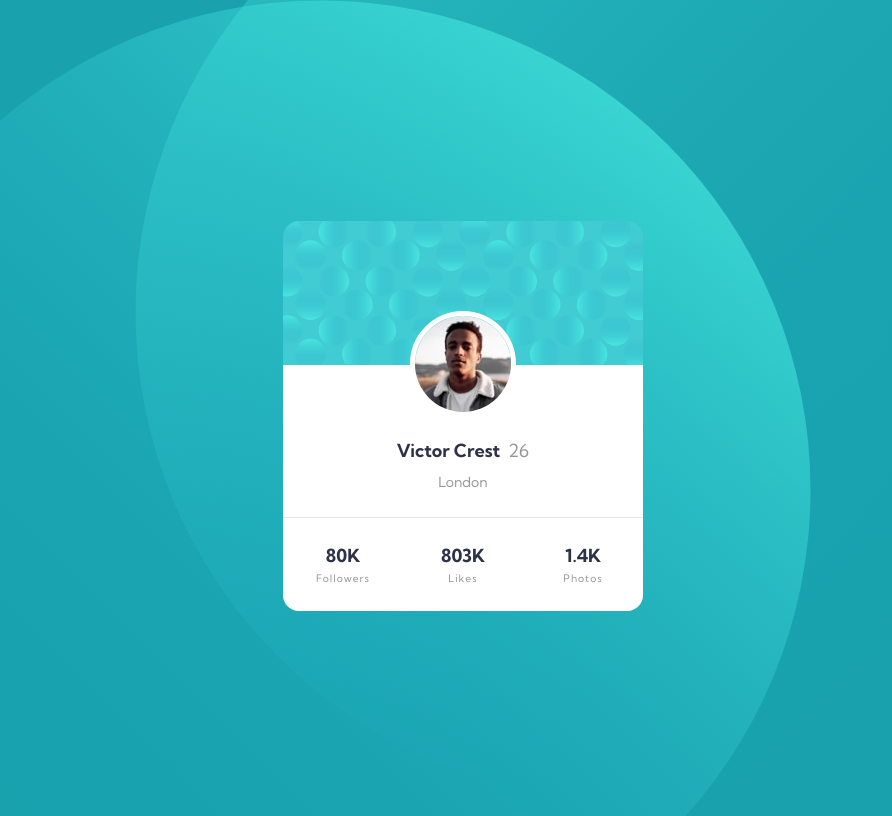
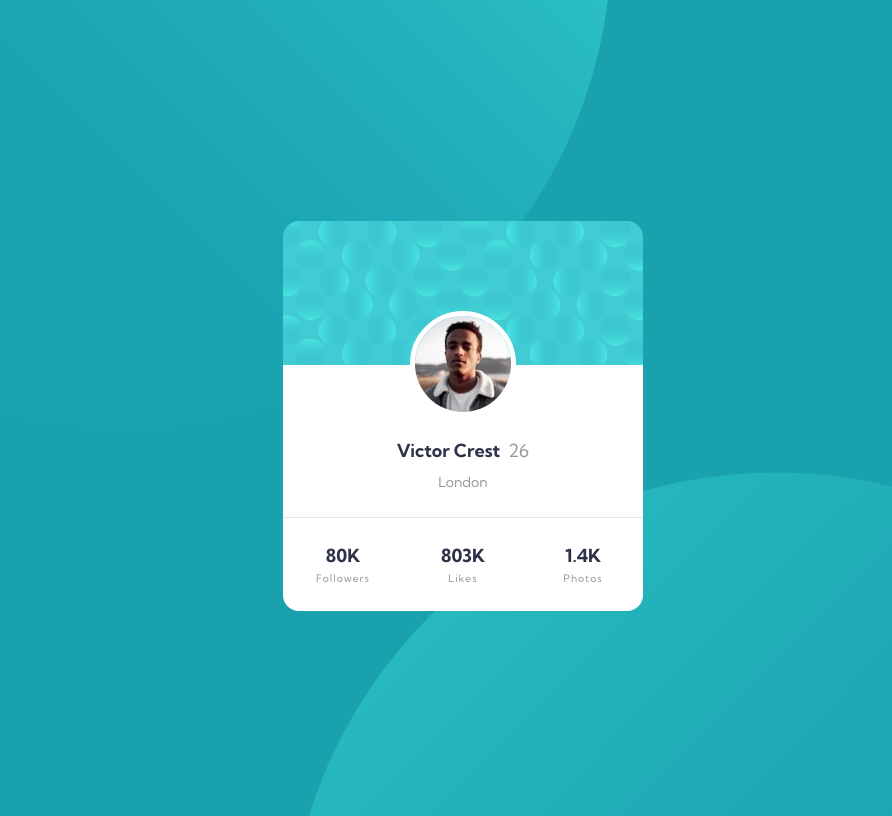
Before and after one commit to swcoll2010/mentor-profile-card-component-main, a plain HTML site: page index.html in a window 1280 px wide. Shown: the whole page, without its empty margins (167-1059 px from the left). Drawn offline with Linux system fonts and the light colour scheme.

Commit message:
position body background images for desktop

```diff
--- a/src/styles.scss
+++ b/src/styles.scss
@@ -13,7 +13,7 @@ body {
   background: url('./assets/images/bg-pattern-top.svg'),
               url('./assets/images/bg-pattern-bottom.svg');
   background-repeat: no-repeat, no-repeat;
-  background-position: top left, bottom right;
+  background-position: top -550px left -66%, bottom -650px right -50%;
   background-color: $clr-primary-100;
 
 }
```
Also changed, not shown: styles.min.css, 1 other file.
